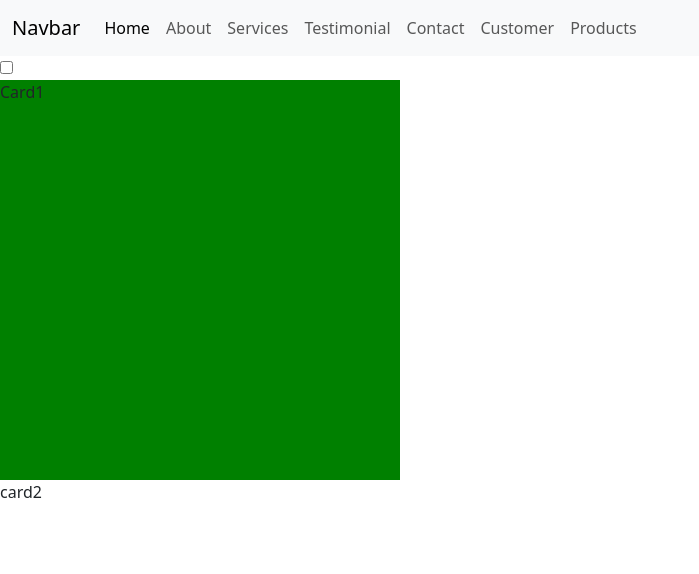
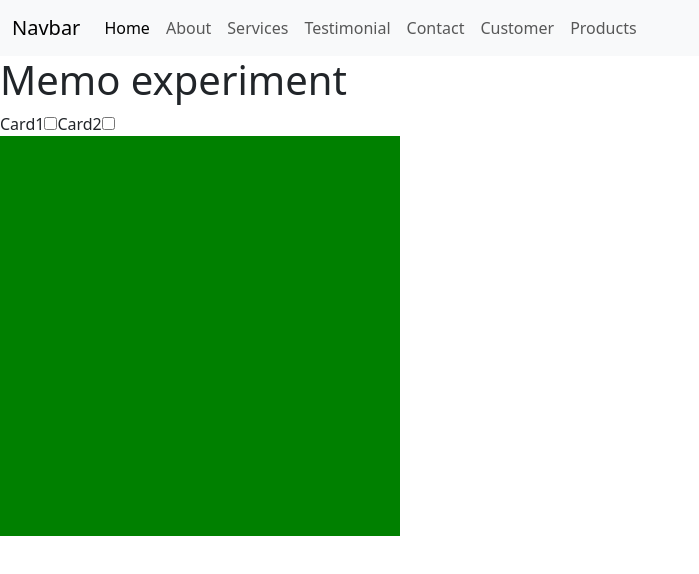
Before and after one commit to shailesh-ss-19-11/react-router-demo, a React (Vite) app: page /memoexp in a window 1280 px wide. Shown: the top 574 px of the page, without its empty margins (0-699 px from the left). Built offline with nearby package versions, Linux system fonts and the light colour scheme; sample sign-in values are in the browser's storage.

Commit message:
memo experiment

```diff
--- a/src/MemoExperiment/Card1.jsx
+++ b/src/MemoExperiment/Card1.jsx
@@ -1,11 +1,16 @@
-import React from 'react'
+import React from "react";
+import { memo } from "react";
+const Card1 = ({ state1 }) => {
+  console.log("card1 called");
+  return (
+    <div
+      style={{
+        width: "400px",
+        height: "400px",
+        background: state1 ? "red" : "green",
+      }}
+    ></div>
+  );
+};
 
-const Card1 = ({check1}) => {
-  return (
-    <div style={{width:"400px",height:"400px",background:check1 ? "red":"green"}}>
-      Card1
-    </div>
-  )
-}
-
-export default Card1
+export default memo(Card1);
--- a/src/MemoExperiment/Card2.jsx
+++ /dev/null
@@ -1,11 +0,0 @@
-import React, { memo } from 'react'
-
-const Card2 = () => {
-  return (
-    <div>
-      card2
-    </div>
-  )
-}
-
-export default memo(Card2)
--- a/src/MemoExperiment/Expo.jsx
+++ b/src/MemoExperiment/Expo.jsx
@@ -1,15 +1,30 @@
 import React, { useState } from "react";
 import Card1 from "./Card1";
-import Card2 from "./Card2";
-
 const Expo = () => {
-  const [check1, setcheck1] = useState(false);
-//   const [check2, setcheck2] = useState(false);
+  const [state1, setstate1] = useState("");
+  const [state2, setstate2] = useState("");
   return (
     <div>
-      <input type="checkbox" onChange={(e) => setcheck1(e.target.checked)} />
-      <Card1 check1={check1}/>
-      <Card2 />
+      <h1>Memo experiment</h1>
+      <label htmlFor="" className="text-lg">Card1</label>
+      <input
+        type="checkbox"
+        checked={state1}
+        name=""
+        id=""
+        onChange={(e) => setstate1(e.target.checked)}
+      />
+
+      <label htmlFor="">Card2</label>
+      <input
+        type="checkbox"
+        name=""
+        id=""
+        onChange={(e) => setstate2(e.target.checked)}
+        checked={state2}
+      />
+
+      <Card1 state1={state1}/>
     </div>
   );
 };
```
